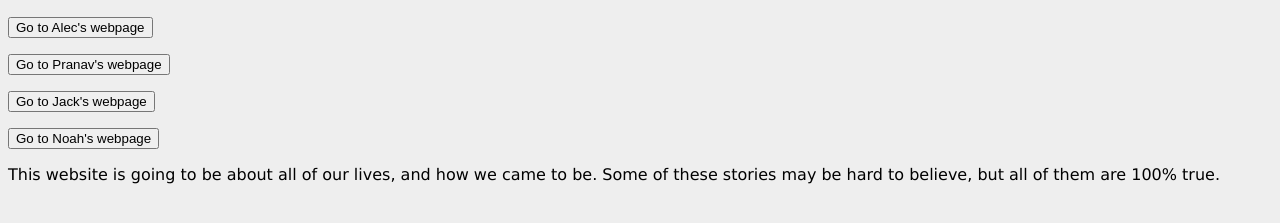
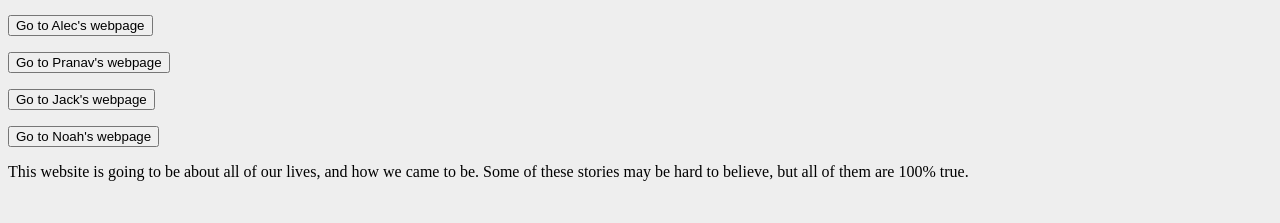
Before and after one commit to alecbooth/Group-Website-Project, a plain HTML site: page index.html in a window 1280 px wide. Shown: the part 141-364 px from the top of the page. Drawn offline with Linux system fonts and the light colour scheme.

Commit message:
changed the background and font of the paragraphs

```diff
--- a/style.css
+++ b/style.css
@@ -1,4 +1,8 @@
 body {
   background: #eeeeee;
-  font-family: “Latin Wide”, Verdana, Arial, serif;
+  font-family: "Latin Wide"
 }
+p {
+  background: #bOc4de;
+  font-family: "Times New Roman"
+}
```
Also changed, not shown: Jack.html (+1 -1 lines).
